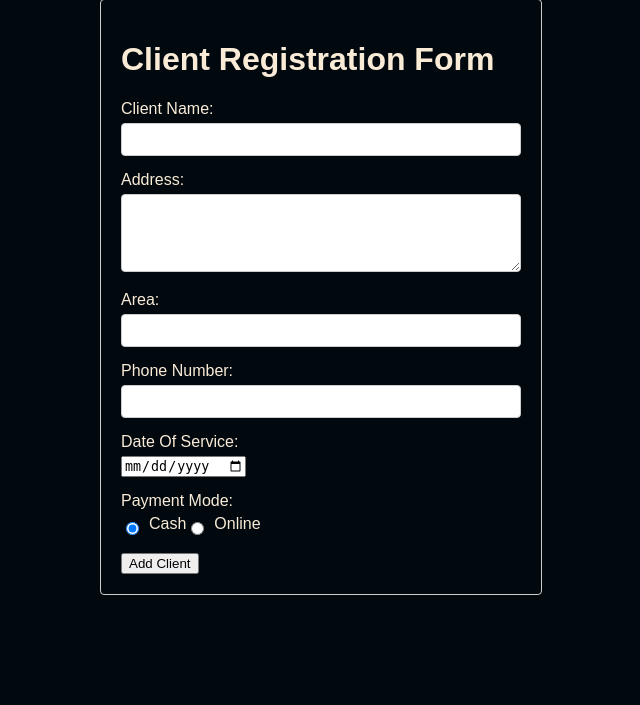
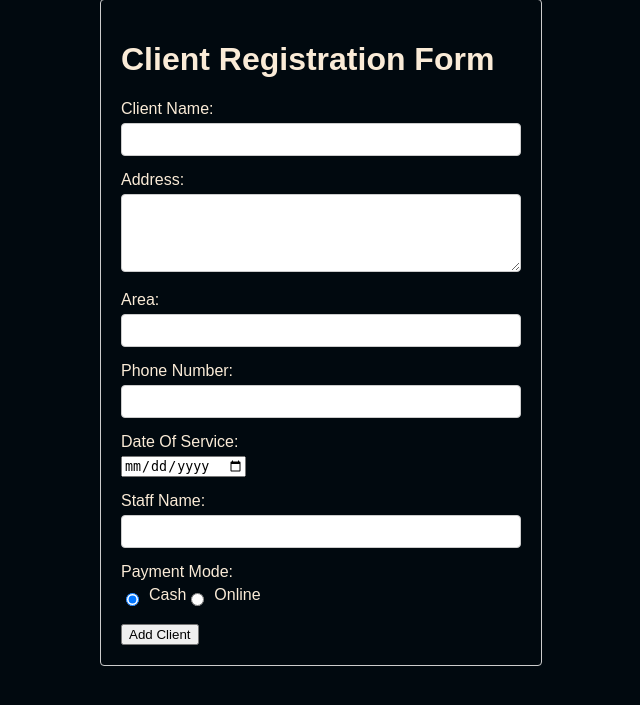
Before and after one commit to gurleen-kaurr/ClientDiary, a Django app: page /clients/ in a window 1280 px wide. Shown: the part 71-776 px from the top of the page, without its empty margins (319-959 px from the left). Run offline with Django 3.2, Linux system fonts and the light colour scheme.

Commit message:
Update clients.html

```diff
--- a/ClientDiary/templates/clients.html
+++ b/ClientDiary/templates/clients.html
@@ -12,18 +12,22 @@
         </div>
         <div class="form-group">
             <label for="address" style="color: antiquewhite;" >Address:</label>
-            <textarea id="address" name="client_address" rows="4" required></textarea>
+            <textarea id="client_address" name="client_address" rows="4" required></textarea>
         </div>
         <div class="form-group">
             <label for="area" style="color: antiquewhite;" >Area:</label>
-            <input type="text" id="client_area" name="area" required>
+            <input type="text" id="client_area" name="client_area" required>
         </div>
         <div class="form-group">
             <label for="phone_number" style="color: antiquewhite;" >Phone Number:</label>
-            <input type="tel" id="client_phno" name="phone_number" required>  </div>
+            <input type="tel" id="client_phno" name="client_phno" required>  </div>
         <div class="form-group">
             <label for="date">Date Of Service:</label>
-            <input type="date" id="date" name="client_service_date" required>
+            <input type="date" id="client_service_date" name="client_service_date" required>
+        </div>
+        <div class="form-group">
+            <label for="area" style="color: antiquewhite;" >Staff Name:</label>
+            <input type="text" id="client_staff" name="client_staff" required>
         </div>
         <div class="form-group">
             <label for="payment_mode" style="color: antiquewhite;" >Payment Mode:</label>
```
